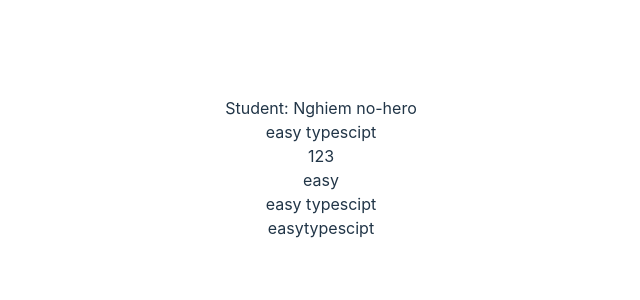
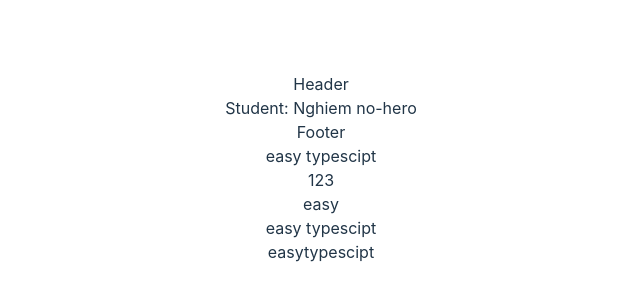
Before and after one commit to nghiemph95/React_Learning, a React (Vite) app in the folder 13_React_TypeScript/learn-easy-react/: page / in a window 1280 px wide. Shown: the part 232-532 px from the top of the page, without its empty margins (319-959 px from the left). Built offline with nearby package versions, Linux system fonts and the light colour scheme.

Commit message:
Updated: 05-02-2023 11:51:34

```diff
--- a/13_React_TypeScript/learn-easy-react/src/App.tsx
+++ b/13_React_TypeScript/learn-easy-react/src/App.tsx
@@ -1,5 +1,6 @@
 import { useState } from 'react';
 import './App.css';
+import MainLayout from './components/Layout/MainLayout';
 import { MyText } from './features/labs/MyText';
 import { StudentCard } from './features/labs/Student';
 import { Student } from './models/student';
@@ -16,7 +17,9 @@ function App() {
 
   return (
     <div>
-      <StudentCard student={nghiem} onClick={handleStudentClick} />
+      <MainLayout>
+        <StudentCard student={nghiem} onClick={handleStudentClick} />
+      </MainLayout>
 
       <MyText></MyText>
       <MyText>easy typescipt</MyText>
--- a/13_React_TypeScript/learn-easy-react/src/components/Layout/MainLayout.tsx
+++ b/13_React_TypeScript/learn-easy-react/src/components/Layout/MainLayout.tsx
@@ -1,9 +1,19 @@
 import * as React from 'react';
+import Footer from '../common/Footer';
+import Header from '../common/Header';
 
 export interface MainLayoutProps {
   children?: React.ReactNode;
 }
 
-export default function MainLayout(props: MainLayoutProps) {
-  return <div></div>;
+export default function MainLayout({ children }: MainLayoutProps) {
+  return (
+    <div>
+      <Header />
+
+      <div>{children}</div>
+
+      <Footer />
+    </div>
+  );
 }
--- /dev/null
+++ b/13_React_TypeScript/learn-easy-react/src/components/common/Footer.tsx
@@ -0,0 +1,7 @@
+import * as React from 'react';
+
+export interface FooterProps {}
+
+export default function Footer(props: FooterProps) {
+  return <div>Footer</div>;
+}
--- /dev/null
+++ b/13_React_TypeScript/learn-easy-react/src/components/common/Header.tsx
@@ -0,0 +1,7 @@
+import * as React from 'react';
+
+export interface HeaderProps {}
+
+export default function Header(props: HeaderProps) {
+  return <div>Header</div>;
+}
--- /dev/null
+++ b/13_React_TypeScript/learn-easy-react/src/components/common/index.ts
@@ -0,0 +1,2 @@
+export * from './Footer';
+export * from './Header';
```
